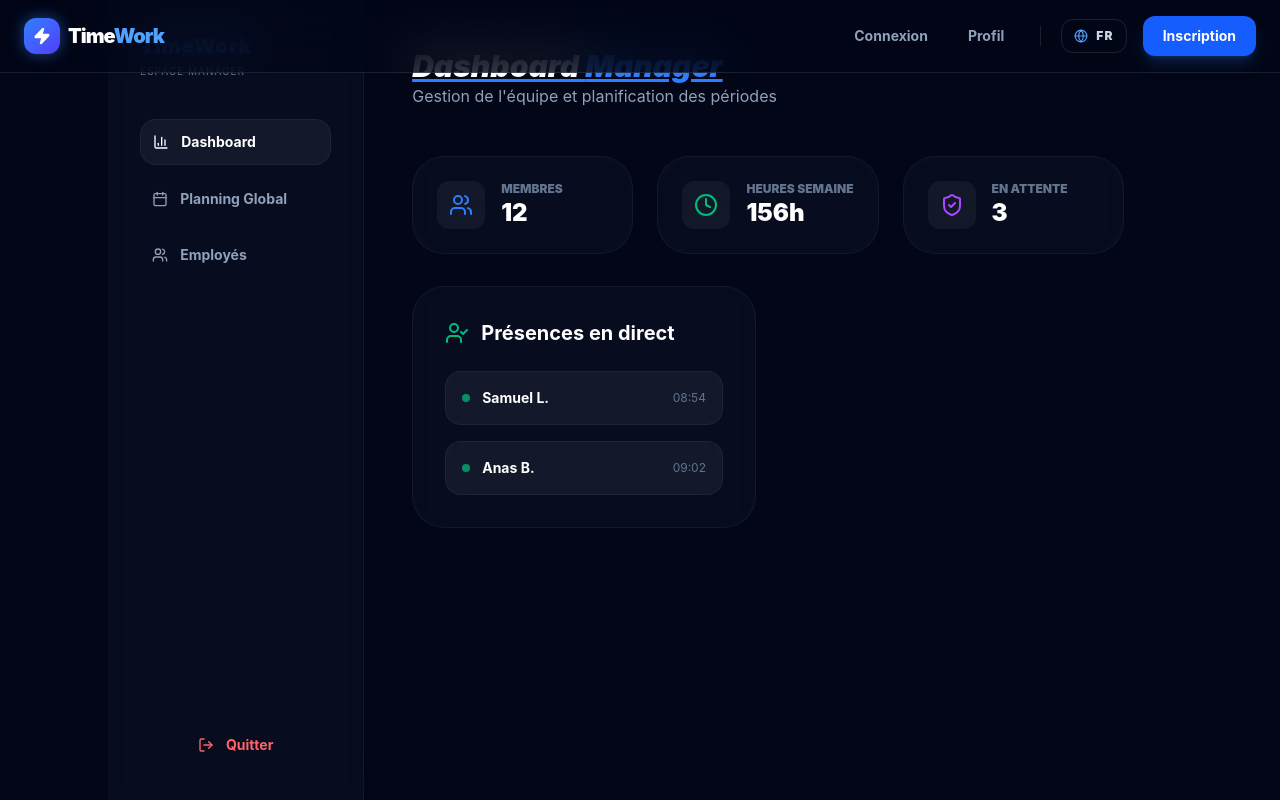
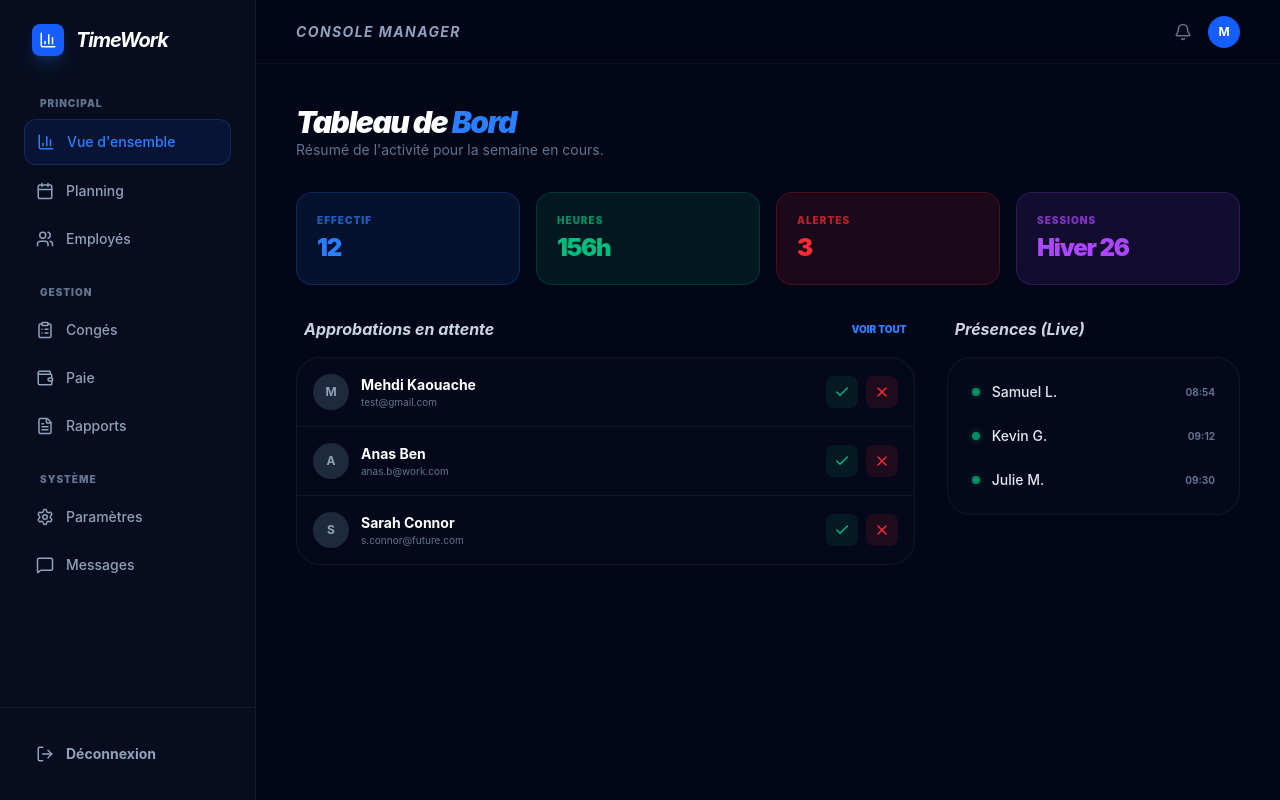
Before and after one commit to KersenJ-Project/TimeWork-Frontend, a React (Vite) app: page /manager-dashboard in a window 1280 px wide. Built offline with nearby package versions, Linux system fonts and the light colour scheme.

Commit message:
structure du dashboard manager fini et ajout de la sidebar

```diff
--- a/src/App.jsx
+++ b/src/App.jsx
@@ -2,17 +2,11 @@ import { BrowserRouter } from 'react-router-dom';
 import Navbar from './components/Navbar';
 import AppRoutes from './AppRoutes';
 
-
-
-export default function App(){
-    return(
-      <BrowserRouter>
-        <div className="flex flex-col min-h-screen w-full">
-          <Navbar />
-          <main className="flex grow items-stretch justify-center w-full">
-              <AppRoutes />
-          </main>
-        </div>
-      </BrowserRouter>
-    )
+export default function App() {
+  return (
+    <BrowserRouter>
+      <Navbar />
+      <AppRoutes />
+    </BrowserRouter>
+  );
 }
--- a/src/AppRoutes.jsx
+++ b/src/AppRoutes.jsx
@@ -7,6 +7,7 @@ import ForgotPassword from './pages/ForgotPassword';
 import ResetPassword from './pages/ResetPassword';
 import ManagerDashboard from './pages/ManagerDashboard';
 import EmployeeDashboard from './pages/EmployeeDashboard';
+import DashboardLayout from './components/DashboardLayout';
 
 export default function AppRoutes() {
     return (
@@ -17,7 +18,10 @@ export default function AppRoutes() {
             <Route path="/profil" element={<Profil />} />
             <Route path="/forgot-password" element={<ForgotPassword />} />
             <Route path="/reset-password" element={<ResetPassword />} />
-            <Route path="/manager-dashboard" element={<ManagerDashboard />} />
+            <Route element={<DashboardLayout />}>
+                <Route path="/manager-dashboard" element={<ManagerDashboard />} />
+                <Route path="/profil" element={<Profil />} />
+            </Route>
             <Route path="/employee-dashboard" element={<EmployeeDashboard />} />
         </Routes>
     );
--- /dev/null
+++ b/src/components/DashboardLayout.jsx
@@ -0,0 +1,86 @@
+import { Outlet, Link, useNavigate, useLocation } from 'react-router-dom';
+import {
+  BarChart3, Calendar, Users, LogOut,
+  Settings, Bell, ClipboardList, Wallet,
+  MessageSquare, HelpCircle, FileText
+} from 'lucide-react';
+
+export default function DashboardLayout() {
+  const navigate = useNavigate();
+  const location = useLocation();
+
+  const handleLogout = () => {
+    localStorage.clear();
+    navigate('/signin');
+  };
+
+  return (
+    <div className="fixed inset-0 flex bg-[#020617] text-white overflow-hidden">
+      <aside className="w-64 bg-slate-900/40 border-r border-white/5 flex flex-col justify-between h-full z-50">
+        <div className="p-6">
+          <div className="flex items-center gap-3 mb-10 px-2">
+            <div className="h-8 w-8 bg-blue-600 rounded-lg flex items-center justify-center shadow-lg shadow-blue-500/20">
+              <BarChart3 size={18} />
+            </div>
+            <span className="text-xl font-bold tracking-tighter italic">TimeWork</span>
+          </div>
+
+          <nav className="space-y-1">
+            <p className="text-[10px] font-black text-slate-500 uppercase tracking-widest px-4 mb-2">Principal</p>
+            <SidebarLink to="/manager-dashboard" icon={<BarChart3 size={18} />} label="Vue d'ensemble" active={location.pathname === '/manager-dashboard'} />
+            <SidebarLink to="/schedule-grid" icon={<Calendar size={18} />} label="Planning" active={location.pathname === '/schedule-grid'} />
+            <SidebarLink to="/profil" icon={<Users size={18} />} label="Employés" active={location.pathname === '/profil'} />
+
+            <p className="text-[10px] font-black text-slate-500 uppercase tracking-widest px-4 mb-2 mt-6">Gestion</p>
+            <SidebarLink to="/requests" icon={<ClipboardList size={18} />} label="Congés" />
+            <SidebarLink to="/payroll" icon={<Wallet size={18} />} label="Paie" />
+            <SidebarLink to="/reports" icon={<FileText size={18} />} label="Rapports" />
+
+            <p className="text-[10px] font-black text-slate-500 uppercase tracking-widest px-4 mb-2 mt-6">Système</p>
+            <SidebarLink to="/settings" icon={<Settings size={18} />} label="Paramètres" />
+            <SidebarLink to="/messages" icon={<MessageSquare size={18} />} label="Messages" />
+          </nav>
+        </div>
+
+        <div className="p-6 border-t border-white/5">
+          <button
+            onClick={handleLogout}
+            className="flex items-center gap-3 p-3 text-slate-400 hover:text-red-400 transition-all w-full font-bold text-sm"
+          >
+            <LogOut size={18} /> Déconnexion
+          </button>
+        </div>
+      </aside>
+
+      <main className="flex-1 h-full overflow-y-auto bg-[#020617]">
+        <header className="h-16 border-b border-white/5 flex items-center justify-between px-10 sticky top-0 bg-[#020617]/80 backdrop-blur-md z-10">
+          <h2 className="font-bold text-sm text-slate-400 uppercase tracking-widest italic">Console Manager</h2>
+          <div className="flex items-center gap-4">
+            <Bell size={18} className="text-slate-500 cursor-pointer" />
+            <div className="h-8 w-8 bg-blue-600 rounded-full flex items-center justify-center font-bold text-xs uppercase">M</div>
+          </div>
+        </header>
+
+        <div className="p-10">
+          <Outlet />
+        </div>
+      </main>
+    </div>
+  );
+}
+
+function SidebarLink({ to, icon, label, active }) {
+  return (
+    <Link
+      to={to}
+      className={`flex items-center gap-3 p-3 rounded-xl text-sm font-medium transition-all ${
+        active
+        ? 'bg-blue-600/10 text-blue-500 font-bold border border-blue-500/20'
+        : 'text-slate-400 hover:text-white hover:bg-white/5'
+      }`}
+    >
+      {icon}
+      {label}
+    </Link>
+  );
+}
--- a/src/components/Navbar.jsx
+++ b/src/components/Navbar.jsx
@@ -10,6 +10,11 @@ export default function Navbar() {
 
   // On récupère l'état global au lieu d'un état local
   const { lang, toggleLang } = useLanguage();
+
+  const hideNavbarPaths = ['/manager-dashboard', '/employee-dashboard', '/profil', '/schedule-grid'];
+  if (hideNavbarPaths.includes(location.pathname)) {
+    return null;
+  }
 
   const navLinks = [
     { to: '/signin', label: lang === 'FR' ? 'Connexion' : 'Login' },
--- a/src/pages/ManagerDashboard.jsx
+++ b/src/pages/ManagerDashboard.jsx
@@ -1,121 +1,95 @@
-import { Users, BarChart3, LogOut, Clock, ShieldCheck, Calendar, UserCheck } from 'lucide-react';
-import { Link } from 'react-router-dom';
+import { Users, Clock, ShieldCheck, UserCheck, Check, X } from 'lucide-react';
 
 export default function ManagerDashboard() {
-  const handleLogout = () => {
-    localStorage.clear();
-    window.location.href = '/signin';
-  };
-
   return (
-    <div className="min-h-screen bg-[#020617] text-white flex">
-
-      <aside className="w-64 bg-slate-900/40 border-r border-white/5 p-8 hidden md:flex flex-col justify-between backdrop-blur-xl h-screen sticky top-0">
+    <div className="space-y-8">
       <div>
-          <div className="mb-10">
-            <h2 className="text-xl font-black tracking-wider text-blue-500">TimeWork</h2>
-            <p className="text-[10px] text-slate-500 uppercase tracking-widest mt-1">Espace Manager</p>
+        <h1 className="text-3xl font-black italic tracking-tighter">Tableau de <span className="text-blue-500">Bord</span></h1>
+        <p className="text-slate-500 text-sm">Résumé de l'activité pour la semaine en cours.</p>
       </div>
 
-          <nav className="space-y-3">
-            <Link to="/manager-dashboard" className="flex items-center gap-3 p-3 bg-white/5 rounded-2xl border border-white/5 text-sm font-bold text-white transition-all">
-              <BarChart3 size={16} /> Dashboard
-            </Link>
-            <Link to="/schedule-grid" className="flex items-center gap-3 p-3 hover:bg-white/5 rounded-2xl text-sm font-bold text-slate-400 hover:text-white transition-all">
-              <Calendar size={16} /> Planning Global
-            </Link>
-            <Link to="/profil" className="flex items-center gap-3 p-3 hover:bg-white/5 rounded-2xl text-sm font-bold text-slate-400 hover:text-white transition-all">
-              <Users size={16} /> Employés
-            </Link>
-          </nav>
+      <div className="grid grid-cols-1 md:grid-cols-4 gap-4">
+        <MiniStat label="Effectif" value="12" color="blue" />
+        <MiniStat label="Heures" value="156h" color="emerald" />
+        <MiniStat label="Alertes" value="3" color="red" />
+        <MiniStat label="Sessions" value="Hiver 26" color="purple" />
       </div>
 
-        <button
-          onClick={handleLogout}
-          className="flex items-center gap-3 p-3 text-red-400 hover:bg-red-500/10 rounded-2xl transition-all border border-transparent hover:border-red-500/20 text-sm font-bold w-full justify-center"
-        >
-          <LogOut size={16} /> Quitter
-        </button>
-      </aside>
-
-      <main className="flex-1 p-8 md:p-12 overflow-y-auto">
-
-        <div className="flex justify-between items-center mb-12">
-          <div>
-            <h1 className="text-3xl font-black italic underline decoration-blue-500">
-                Dashboard <span className="text-blue-500">Manager</span>
-            </h1>
-            <p className="text-slate-400">Gestion de l'équipe et planification des périodes</p>
-          </div>
-          <button
-            onClick={handleLogout}
-            className="md:hidden flex items-center gap-2 bg-slate-800 hover:bg-slate-700 text-slate-300 px-4 py-2 rounded-xl border border-white/5 text-xs font-bold"
-          >
-            <LogOut size={16} /> Quitter
-          </button>
+      <div className="grid grid-cols-1 lg:grid-cols-3 gap-8">
+        <section className="lg:col-span-2 space-y-4">
+          <div className="flex justify-between items-center px-2">
+            <h3 className="font-bold text-slate-300 italic">Approbations en attente</h3>
+            <button className="text-[10px] font-black uppercase text-blue-500 hover:underline">Voir tout</button>
           </div>
 
-        <div className="grid grid-cols-1 md:grid-cols-3 gap-6 mb-8">
-          <StatCard
-            icon={<Users className="text-blue-500" />}
-            label="Membres"
-            value="12"
-          />
-          <StatCard
-            icon={<Clock className="text-emerald-500" />}
-            label="Heures Semaine"
-            value="156h"
-          />
-          <StatCard
-            icon={<ShieldCheck className="text-purple-500" />}
-            label="En attente"
-            value="3"
-          />
+          <div className="bg-slate-900/20 border border-white/5 rounded-3xl overflow-hidden">
+            <ApprovalItem name="Mehdi Kaouache" email="test@gmail.com" />
+            <ApprovalItem name="Anas Ben" email="anas.b@work.com" />
+            <ApprovalItem name="Sarah Connor" email="s.connor@future.com" />
           </div>
+        </section>
 
-        <div className="grid grid-cols-1 lg:grid-cols-2 gap-6">
-
-          <div className="bg-slate-900/40 border border-white/5 p-8 rounded-[2rem] backdrop-blur-xl">
-            <h3 className="text-xl font-bold mb-6 flex items-center gap-3">
-              <UserCheck className="text-emerald-500" size={24} />
-              Présences en direct
-            </h3>
-
-            <div className="space-y-4">
-              <div className="p-4 bg-white/5 rounded-2xl border border-white/5 flex justify-between items-center">
-                <div className="flex items-center gap-3">
-                  <div className="w-2 h-2 bg-emerald-500 rounded-full animate-pulse" />
-                  <span className="text-sm font-bold">Samuel L.</span>
+        <section className="space-y-4">
+          <h3 className="font-bold text-slate-300 italic px-2">Présences (Live)</h3>
+          <div className="bg-slate-900/20 border border-white/5 rounded-3xl p-6 space-y-6">
+            <LiveUser name="Samuel L." time="08:54" />
+            <LiveUser name="Kevin G." time="09:12" />
+            <LiveUser name="Julie M." time="09:30" />
           </div>
-                <span className="text-xs text-slate-500">08:54</span>
+        </section>
       </div>
-
-              <div className="p-4 bg-white/5 rounded-2xl border border-white/5 flex justify-between items-center">
-                <div className="flex items-center gap-3">
-                  <div className="w-2 h-2 bg-emerald-500 rounded-full animate-pulse" />
-                  <span className="text-sm font-bold">Anas B.</span>
-                </div>
-                <span className="text-xs text-slate-500">09:02</span>
-              </div>
-            </div>
-          </div>
-
-        </div>
-      </main>
     </div>
   );
 }
 
-function StatCard({ icon, label, value }) {
+function MiniStat({ label, value, color }) {
+  const colors = {
+    blue: 'text-blue-500 bg-blue-500/10 border-blue-500/20',
+    emerald: 'text-emerald-500 bg-emerald-500/10 border-emerald-500/20',
+    red: 'text-red-500 bg-red-500/10 border-red-500/20',
+    purple: 'text-purple-500 bg-purple-500/10 border-purple-500/20'
+  };
+
   return (
-    <div className="bg-slate-900/40 border border-white/5 p-6 rounded-[2rem] backdrop-blur-xl">
-      <div className="flex items-center gap-4">
-        <div className="p-3 bg-white/5 rounded-xl">{icon}</div>
+    <div className={`p-5 rounded-2xl border ${colors[color]} flex flex-col`}>
+      <span className="text-[10px] font-black uppercase tracking-widest opacity-70">{label}</span>
+      <span className="text-2xl font-black tracking-tighter mt-1">{value}</span>
+    </div>
+  );
+}
+
+function ApprovalItem({ name, email }) {
+  return (
+    <div className="flex items-center justify-between p-4 border-b border-white/5 last:border-0 hover:bg-white/[0.02] transition-all">
+      <div className="flex items-center gap-3">
+        <div className="h-9 w-9 bg-slate-800 rounded-full flex items-center justify-center text-xs font-bold text-slate-400">
+          {name.charAt(0)}
+        </div>
         <div>
-          <p className="text-xs font-black text-slate-500 uppercase">{label}</p>
-          <p className="text-2xl font-black">{value}</p>
+          <p className="text-sm font-bold">{name}</p>
+          <p className="text-[10px] text-slate-500">{email}</p>
         </div>
+      </div>
+      <div className="flex gap-2">
+        <button className="h-8 w-8 rounded-lg bg-emerald-500/10 text-emerald-500 flex items-center justify-center hover:bg-emerald-500 transition-all hover:text-white">
+          <Check size={16} />
+        </button>
+        <button className="h-8 w-8 rounded-lg bg-red-500/10 text-red-500 flex items-center justify-center hover:bg-red-500 transition-all hover:text-white">
+          <X size={16} />
+        </button>
       </div>
     </div>
   );
 }
+
+function LiveUser({ name, time }) {
+  return (
+    <div className="flex justify-between items-center">
+      <div className="flex items-center gap-3">
+        <div className="h-2 w-2 bg-emerald-500 rounded-full animate-pulse shadow-[0_0_8px_rgba(16,185,129,0.5)]" />
+        <span className="text-sm font-medium text-slate-200">{name}</span>
+      </div>
+      <span className="text-[10px] font-bold text-slate-500">{time}</span>
+    </div>
+  );
+}
```
Lines whose indentation alone changed are shown as unchanged.
